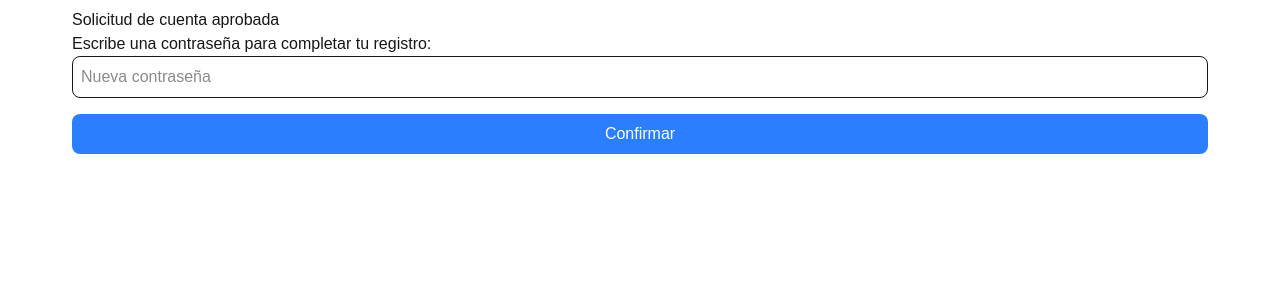
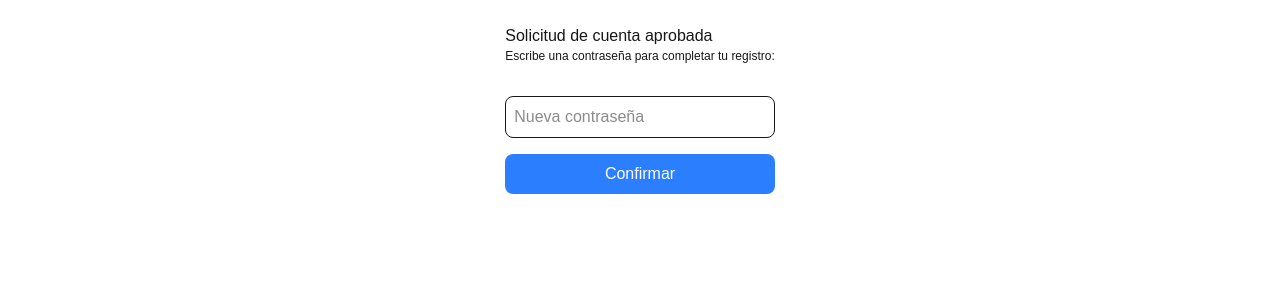
Before and after one commit to CarlosGunter/macti-frontend, a Next.js app: page /1/registro/confirmacion in a window 1280 px wide. Shown: the top 300 px of the page. Built offline with nearby package versions, Linux system fonts and the light colour scheme.

Commit message:
feat: se mejoró el diseño de la página de confirmación con estilos de cuadrícula

```diff
--- a/src/app/[institute]/registro/confirmacion/page.tsx
+++ b/src/app/[institute]/registro/confirmacion/page.tsx
@@ -2,9 +2,11 @@ import CreateAccount from "@/domains/auth/components/CreateAccout";
 
 export default function ConfirmacionPage() {
   return (
-    <div>
-      <h1>Solicitud de cuenta aprobada</h1>
-      <p>Escribe una contraseña para completar tu registro:</p>
+    <div className="grid gap-8 p-4 justify-center">
+      <div>
+        <h1>Solicitud de cuenta aprobada</h1>
+        <p className="text-xs">Escribe una contraseña para completar tu registro:</p>
+      </div>
 
       <CreateAccount />
     </div>
```
